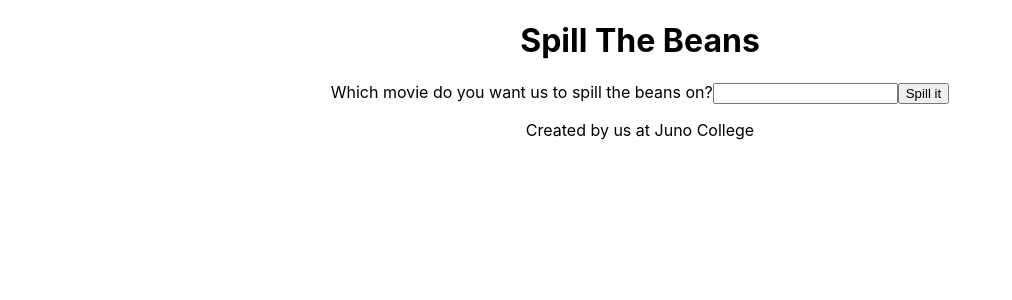
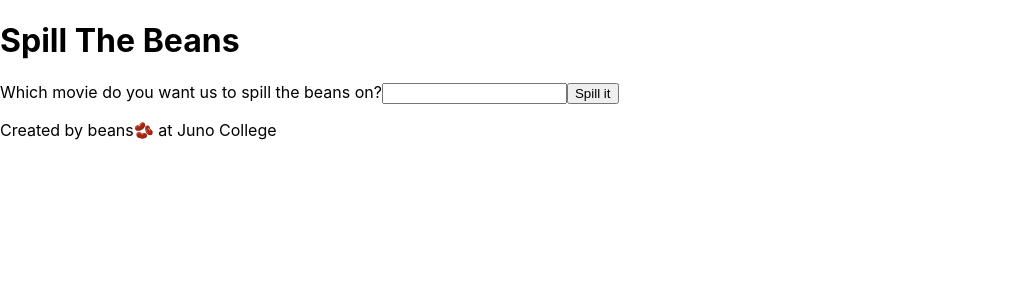
Before and after one commit to spill-the-beans/spill-the-beans, a React (Create React App) app: page / in a window 1280 px wide. Shown: the top 300 px of the page, without its empty margins (0-1012 px from the left). Built offline with nearby package versions, Linux system fonts and the light colour scheme.

Commit message:
tidy up the app structure

```diff
--- a/src/App.js
+++ b/src/App.js
@@ -5,11 +5,11 @@ import Form from './Form';
 
 function App() {
   return (
-    <div className="App">
+    <>
       <Header />
       <Form />
       <Footer />
-    </div>
+    </>
   );
 }
 
--- a/src/DisplayGifs.js
+++ b/src/DisplayGifs.js
@@ -1,8 +1,8 @@
 const DisplayGifs = (props)=> {
     return(
-        <div>
+        <li>
             <img src= {props.gifs} alt="gifs" />
-        </div>
+        </li>
     )
 }
 
--- a/src/Footer.js
+++ b/src/Footer.js
@@ -1,6 +1,8 @@
 const Footer = () => {
     return(
-        <p>Created by us at Juno College</p>
+        <footer>
+            <p>Created by beans🫘 at Juno College</p>
+        </footer>
     )
 }
 
--- a/src/Form.js
+++ b/src/Form.js
@@ -1,5 +1,5 @@
 import MovieApi from './MovieApi';
-import { useEffect, useState } from 'react';
+import { useState } from 'react';
 import axios from 'axios';
 
 const Form = () => {
@@ -17,22 +17,17 @@ const Form = () => {
     }
 
     const handleClick = () => {
-        // console.log(userInput);
         if (userInput) {
-
             axios({
-
                 url: `https://api.themoviedb.org/3/search/movie?`,
                 params: {
                     api_key: `64c847f5af8190ca4e2eeab94df27f38`,
                     query: userInput
                 }
-
             }).then((res) => {
                 console.log(res.data.results[0]);
                 setMovieId(res.data.results[0].id);
             })
-
         }
     }
 
@@ -47,7 +42,9 @@ const Form = () => {
                 />
                 <button onClick={handleClick}>Spill it</button>
             </form>
-            <MovieApi movieId={movieId} />
+            <ul>
+                <MovieApi movieId={movieId} />
+            </ul>
         </main>
     )
 
--- a/src/Header.js
+++ b/src/Header.js
@@ -1,6 +1,8 @@
 const Header = () => {
     return(
-        <h1>Spill The Beans</h1>
+        <header>
+            <h1>Spill The Beans</h1>
+        </header>
     )
 }
 
```
Also changed, not shown: src/MovieApi.js (+0 -8 lines).
